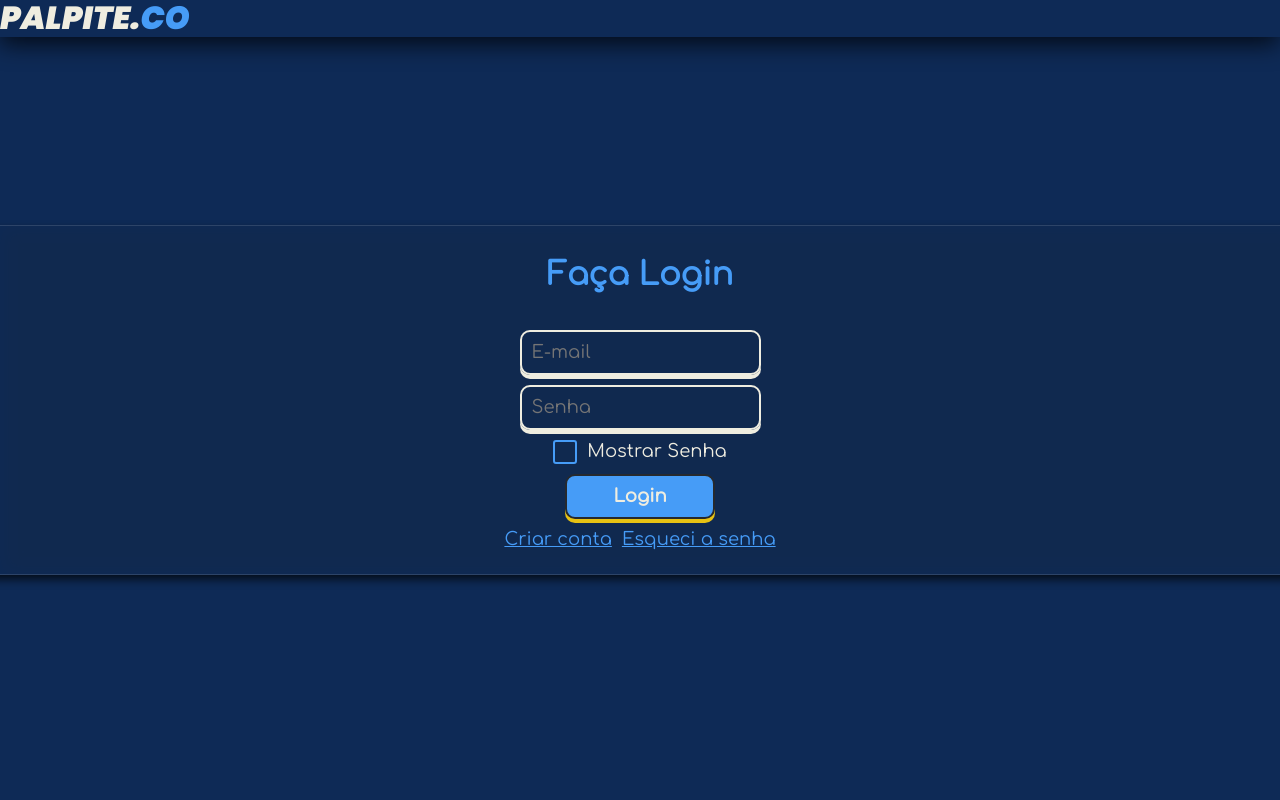
After one commit to tarlos40/Palpite.co, a PHP site: page /views/private/auth/login.php in a window 1280 px wide. The commit adds this page. Run offline with PHP 8.4, Linux system fonts and the light colour scheme; some libraries are stand-ins or nearby versions.

Commit message:
Add files via upload

```diff
--- /dev/null
+++ b/app/controllers/public/home/initController.php
@@ -0,0 +1,4 @@
+<?php
+    include __DIR__ . './../../../config/config.php';
+    include __DIR__ . './../../../models/public/home/initModel.php';
+?>
--- /dev/null
+++ b/app/models/private/auth/intiModel.php
@@ -0,0 +1,3 @@
+<?php
+
+?>
--- a/index.php
+++ b/index.php
@@ -1,5 +1,5 @@
 <?php
-    include __DIR__ . '/./app/config/config.php';
+    include __DIR__ . '/app/controllers/public/home/initController.php';
 ?>
 
 <html lang="pt-br">
--- /dev/null
+++ b/views/private/auth/login.php
@@ -0,0 +1,58 @@
+<?php
+
+?>
+
+<html lang="pt-br">
+
+<head>
+    <!-- META - CONFIG -->
+    <meta charset="UTF-8">
+    <meta name="viewport" content="width=device-width, initial-scale=1.0">
+
+    <!-- TITLE -->
+    <title>Palpite.co - Faça Login</title>
+
+    <!-- GOOGLE FONTS - IMPORT -->
+    <link rel="stylesheet" href="https://fonts.googleapis.com/css2?family=Material+Symbols+Outlined:opsz,wght,FILL,GRAD@20..48,100..700,0..1,-50..200" />
+    <!-- NORMALIZE - IMPORT -->
+    <link rel="stylesheet" href="./../../../public/assets/vendor/normalize.css">
+    <!-- CSS - IMPORT -->
+    <link rel="stylesheet" href="./../../../public/assets/css/styles.min.css">
+</head>
+
+<body>
+    <!-- HEADER -->
+    <header class="header">
+        <!-- HEADER - LOGO -->
+        <a href="login.php" class="logo">PALPITE.<span class="logo-divider">CO</span></a>
+    </header>
+
+    <!-- MAIN -->
+    <main class="container">
+        <!-- CARD -->
+        <div class="card">
+            <h1 class="title title-primary">Faça Login</h1>
+            <form class="form" action="./../../../app/controllers/private/admin/loginController.php" method="post">
+                <input class="input" name="email" type="email" placeholder="E-mail" require>
+                <input class="input" name="password" type="password" placeholder="Senha" required>
+                <div class="checkbox-container">
+                    <input class="checkbox" type="checkbox" id="showPassword">
+                    <label class="text" for="showPassword">Mostrar Senha</label>
+                </div>
+                <?php
+                    if (isset($_GET['error'])) {
+                        $errorMessage = $_GET['error'];
+                        echo '<p class="text text-danger" style="margin: 5px 0;">' . $errorMessage . '</p>';
+                    }
+                ?>
+                <input class="button button-primary" type="submit" value="Login">
+                <div class="container-row">
+                    <a class="link" href="./register.php">Criar conta</a>
+                    <a class="link" href="">Esqueci a senha</a>
+                </div>
+            </form>
+        </div>
+    </main>
+</body>
+
+</html>
```
Also changed, not shown: app/models/private/admin/registerModel.php (added, +48 -0 lines), app/models/public/home/initModel.php (added, +7 -0 lines), app/models/private/auth/loginModel.php (added), public/assets/css/styles.min.css, public/assets/scss/components.scss, public/assets/scss/fonts.scss, public/assets/scss/styles.scss, public/assets/scss/variables.scss, views/private/auth/register.php (added), 1 other file.
